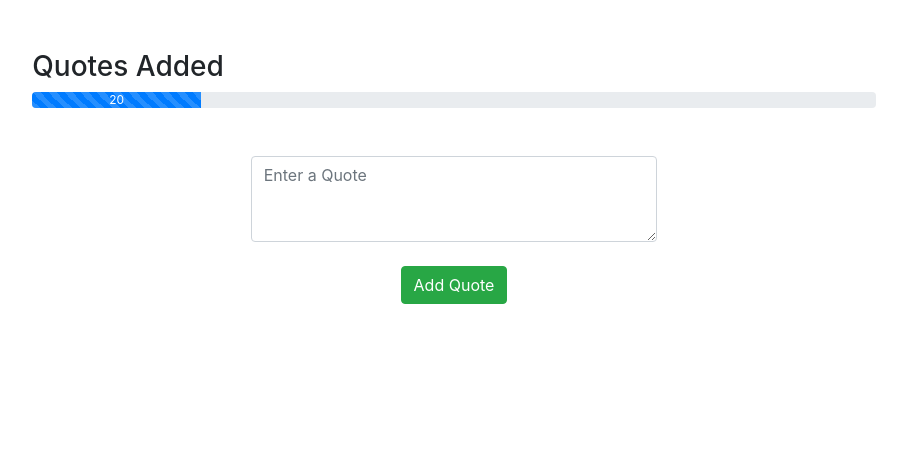
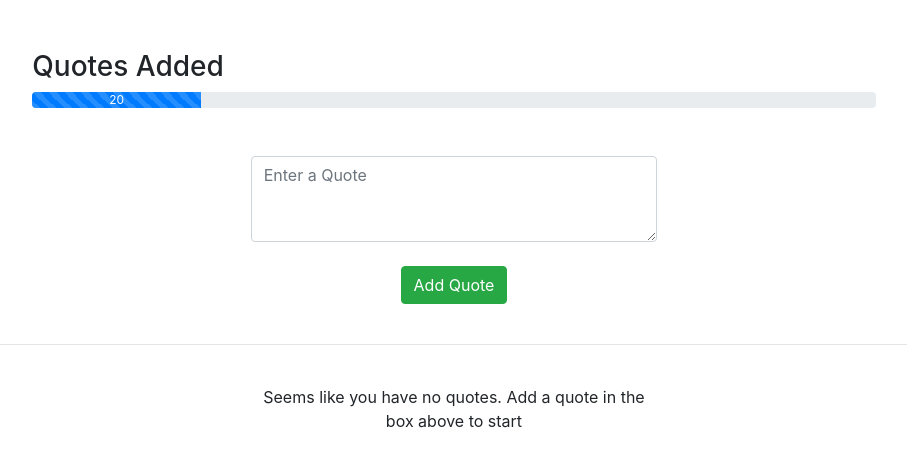
Before and after one commit to abhinavmathur/vue_base, a Vue app: page / in a window 1280 px wide. Shown: the top 466 px of the page, without its empty margins (186-1093 px from the left). Built offline with nearby package versions, Linux system fonts and the light colour scheme.

Commit message:
Added quote data box

```diff
--- a/src/App.vue
+++ b/src/App.vue
@@ -5,6 +5,9 @@
     <br>
     <text-box></text-box>
     <br>
+    <hr>
+    <br>
+    <quote-container></quote-container>
   </div>
 </template>
 
@@ -12,6 +15,7 @@
 
   import ProgressBar from './components/ProgressBar.vue'
   import TextBox from './components/TextBox.vue'
+  import QuoteContainer from './components/QuoteContainer.vue'
 
   export default {
     name: 'app',
@@ -21,7 +25,8 @@
     },
     components: {
       progressBar: ProgressBar,
-      textBox: TextBox
+      textBox: TextBox,
+      quoteContainer: QuoteContainer
 
     }
   }
--- a/src/components/QuoteBox.vue
+++ b/src/components/QuoteBox.vue
@@ -0,0 +1,10 @@
+<template>
+  <div>
+    <div class="row">
+      <div class="col-md-3 col-sm-6 col-lg-3">
+        <b-card class="text-center">
+        </b-card>
+      </div>
+    </div>
+  </div>
+</template>
--- a/src/components/QuoteContainer.vue
+++ b/src/components/QuoteContainer.vue
@@ -0,0 +1,32 @@
+<template>
+  <div class="container-fluid">
+    <div v-if="quote_data.length > 0">
+      <quote-box v-for="quote in quote_data" :key="Math.random()"></quote-box>
+    </div>
+    <div v-else>
+      <div class="row">
+        <div class="col-md-4 offset-md-4">
+          <div class="text-center">
+            <p>Seems like you have no quotes. Add a quote in the box above to start</p>
+          </div>
+        </div>
+      </div>
+    </div>
+  </div>
+</template>
+
+<script>
+  import QuoteBox from './QuoteBox.vue'
+
+  export default {
+
+    data(){
+      return {
+        quote_data: []
+      }
+    },
+    components: {
+      quoteBox: QuoteBox
+    }
+  }
+</script>
```
